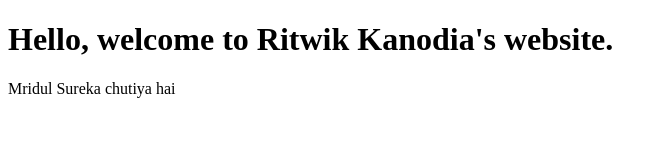
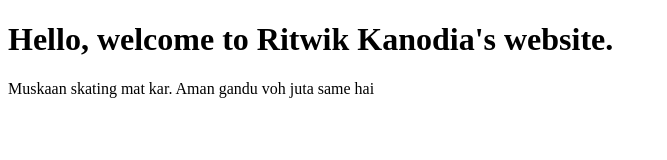
Before and after one commit to ritwikkanodia/ritwikkanodia.github.io, a plain HTML site: page index.html in a window 1280 px wide. Shown: the whole page, without its empty margins (0-667 px from the left). Drawn offline with Linux system fonts and the light colour scheme.

Commit message:
Update index.html

```diff
--- a/index.html
+++ b/index.html
@@ -2,6 +2,7 @@
 <html>
   <body>
     <h1>Hello, welcome to Ritwik Kanodia's website.</h1>
-    <p>Mridul Sureka chutiya hai</p>
+    <p>Muskaan skating mat kar.
+    Aman gandu voh juta same hai</p>
   </body>
 </html>
```
